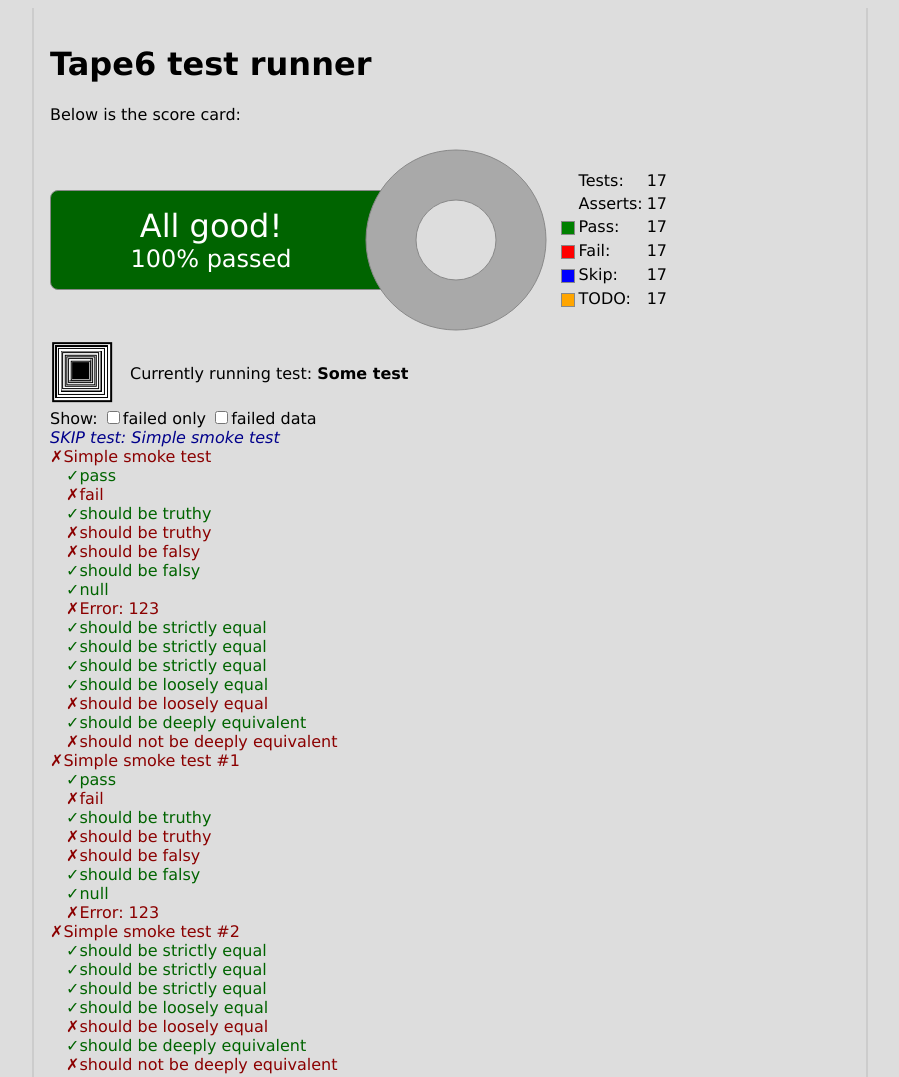
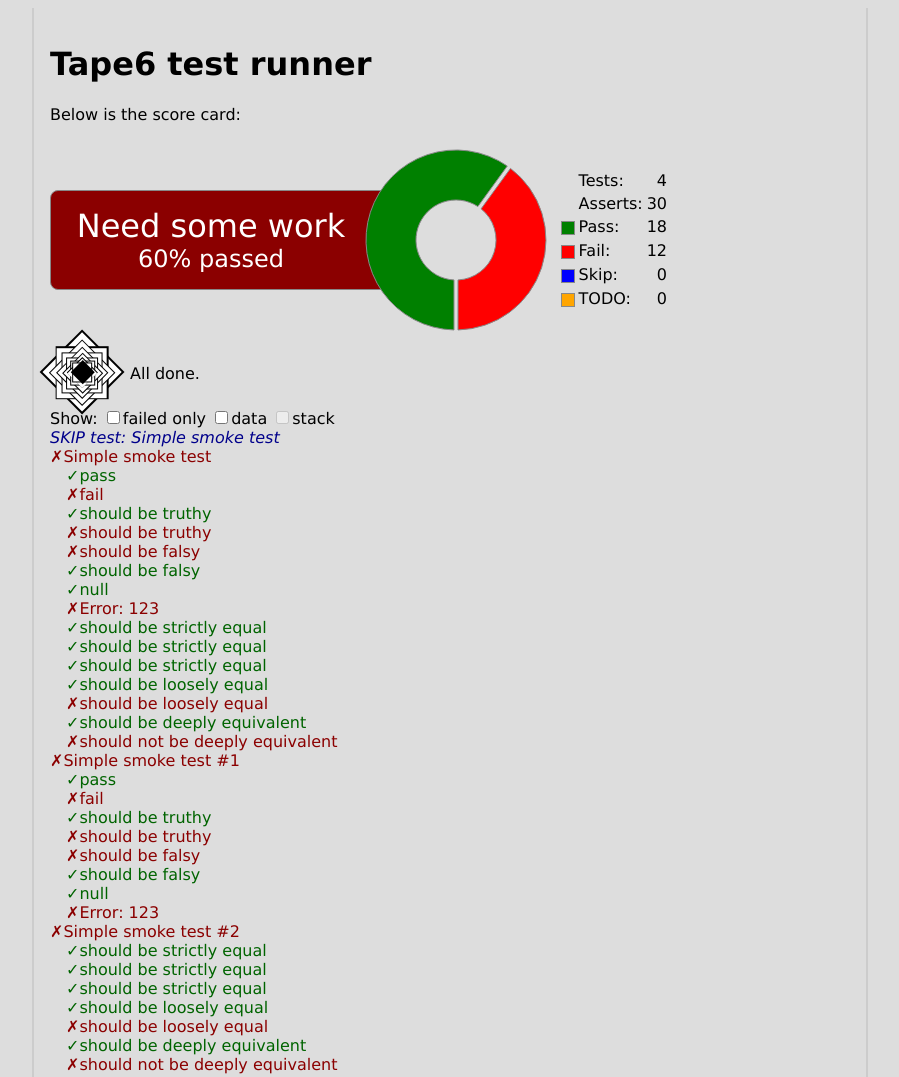
Before and after one commit to uhop/tape-six, a website with bundled scripts: page web/index.html in a window 1280 px wide. Shown: the top 1077 px of the page, without its empty margins (190-1089 px from the left). Built offline with nearby package versions, Linux system fonts and the light colour scheme.

Commit message:
More work on the web runner. WiP.

```diff
--- a/web/DashReporter.js
+++ b/web/DashReporter.js
@@ -1,15 +1,30 @@
+import {formatNumber} from '../src/utils/formatters.js';
+
 class DashReporter {
   constructor({renumberAsserts = false} = {}) {
     this.renumberAsserts = renumberAsserts;
     this.assertCounter = 0;
     this.depth = this.testCounter = this.assertCounter = this.successCounter = this.failureCounter = this.skipCounter = this.todoCounter = 0;
+    this.currentTest = this.lastAssert = '';
+    this.scoreNode = document.querySelector('.tape6 .score');
+    this.donutNode = this.scoreNode && this.scoreNode.querySelector('tape6-donut');
+    this.legendNode = document.querySelector('.tape6 .legend');
+    this.statusNode = document.querySelector('.tape6 .status');
+    this.running = true;
   }
   report(event) {
     switch (event.type) {
       case 'test':
         ++this.depth;
+        ++this.testCounter;
+        this.currentTest = event.name;
+        this.updateDashboard();
         break;
       case 'end':
+        if (!--this.depth) {
+          this.running = false;
+          this.updateDashboard();
+        }
         // summary
 
         // event.name && this.write('# finish: ' + event.name + ' # time=' + event.diffTime.toFixed(3) + 'ms', 'info');
@@ -25,8 +40,92 @@
         // this.write('# time=' + event.diffTime.toFixed(3) + 'ms', 'summary-info');
         break;
       case 'assert':
+        ++this.assertCounter;
+        event.fail && !event.skip && !event.todo ? ++this.failureCounter : ++this.successCounter;
+        event.skip && ++this.skipCounter;
+        event.todo && ++this.todoCounter;
+        this.lastAssert = event.name; // TODO: add fancier name
+        this.updateDashboard();
         break;
     }
+  }
+  updateDashboard() {
+    this.updateDonut();
+    this.updateLegend();
+    this.updateStatus();
+    this.updateScoreCard();
+  }
+  updateDonut() {
+    if (!this.donutNode) return;
+    this.donutNode.show([
+      {value: this.successCounter, className: 'success'},
+      {value: this.failureCounter, className: 'failure'},
+      {value: this.skipCounter, className: 'skipped'},
+      {value: this.todoCounter, className: 'todo'}
+    ]);
+  }
+  updateLegend() {
+    if (!this.legendNode) return;
+    let node = this.legendNode.querySelector('.legend-tests .value');
+    node && (node.innerHTML = formatNumber(this.testCounter));
+    node = this.legendNode.querySelector('.legend-asserts .value');
+    node && (node.innerHTML = formatNumber(this.assertCounter));
+    node = this.legendNode.querySelector('.legend-success .value');
+    node && (node.innerHTML = formatNumber(this.successCounter));
+    node = this.legendNode.querySelector('.legend-failure .value');
+    node && (node.innerHTML = formatNumber(this.failureCounter));
+    node = this.legendNode.querySelector('.legend-skipped .value');
+    node && (node.innerHTML = formatNumber(this.skipCounter));
+    node = this.legendNode.querySelector('.legend-todo .value');
+    node && (node.innerHTML = formatNumber(this.todoCounter));
+  }
+  updateStatus() {
+    if (!this.statusNode) return;
+    if (this.running) {
+      let node = this.statusNode.querySelector('tape6-spinner');
+      node.classList.remove('stop');
+      node = this.statusNode.querySelector('.status-test');
+      while(node.lastChild) node.removeChild(node.lastChild);
+      node.appendChild(document.createTextNode('Running test: '));
+      let bold = document.createElement('strong');
+      bold.appendChild(document.createTextNode(this.currentTest));
+      node.appendChild(bold);
+      node = this.statusNode.querySelector('.status-assert');
+      while(node.lastChild) node.removeChild(node.lastChild);
+      node.appendChild(document.createTextNode('Last assert: '));
+      bold = document.createElement('strong');
+      bold.appendChild(document.createTextNode(this.lastAssert));
+      node.appendChild(bold);
+    } else {
+      let node = this.statusNode.querySelector('tape6-spinner');
+      node.classList.add('stop');
+      node = this.statusNode.querySelector('.status-test');
+      while(node.lastChild) node.removeChild(node.lastChild);
+      node.appendChild(document.createTextNode('All done.'));
+      node = this.statusNode.querySelector('.status-assert');
+      while(node.lastChild) node.removeChild(node.lastChild);
+    }
+  }
+  updateScoreCard() {
+    if (!this.scoreNode) return;
+    const total = this.assertCounter - this.skipCounter,
+      fail = this.successCounter < total,
+      result = total > 0 ? formatNumber(100 * (this.successCounter / total), 1) : '100';
+    let node = this.scoreNode.querySelector('.text');
+    node.classList.remove('nothing');
+    if (fail) {
+      node.classList.remove('success-dark');
+      node.classList.add('failure-dark');
+    } else {
+      node.classList.remove('failure-dark');
+      node.classList.add('success-dark');
+    }
+    node = this.scoreNode.querySelector('.message');
+    while(node.lastChild) node.removeChild(node.lastChild);
+    node.appendChild(document.createTextNode(fail ? 'Need some work' : 'All good!'));
+    node = this.scoreNode.querySelector('.result');
+    while(node.lastChild) node.removeChild(node.lastChild);
+    node.appendChild(document.createTextNode(result + '% passed'));
   }
 }
 
--- a/web/DomReporter.js
+++ b/web/DomReporter.js
@@ -46,7 +46,7 @@
       case 'comment':
         {
           const comment = document.createElement('div');
-          comment.className = 'comment';
+          comment.className = 'comment text-comment';
           comment.appendChild(document.createTextNode(event.name));
           (this.current || this.root).appendChild(comment);
         }
@@ -131,7 +131,7 @@
               const row = document.createElement('div'),
                 name = document.createElement('span'),
                 value = document.createElement('pre');
-              row.className = 'data';
+              row.className = 'data stack';
               name.className = 'name';
               name.appendChild(document.createTextNode('stack:'));
               value.className = 'value';
--- a/web/index.html
+++ b/web/index.html
@@ -2,7 +2,7 @@
 <html>
   <head>
     <title>Tape6 test runner</title>
-    <meta name="viewport" content="width=device-width, inital-scale=1">
+    <meta name="viewport" content="width=device-width, inital-scale=1" />
     <link rel="stylesheet" href="./style.css" />
     <link rel="stylesheet" href="./tape6-hflip.css" />
     <script type="module" src="./tape6-hflip.js"></script>
@@ -18,61 +18,65 @@
     <div class="page-wrap">
       <h1>Tape6 test runner</h1>
       <p>Below is the score card:</p>
-      <div class="score-card">
-        <div class="status success-dark">
-          <div class="message">All good!</div>
-          <div class="result">100% passed</div>
+      <div class="score">
+        <div class="text nothing">
+          <div class="message">Awaiting&hellip;</div>
+          <div class="result">No results</div>
         </div>
-        <!-- <div class="status failure-dark">
+        <!-- <div class="text failure-dark">
         <div class="message">Need some work</div>
         <div class="result">46.8% passed</div>
       </div> -->
         <tape6-donut width="200" height="200"></tape6-donut>
-        <table class="total">
+        <table class="legend">
           <tbody>
-            <tr>
+            <tr class="legend-tests">
               <td><div>&nbsp;</div></td>
               <td>Tests:</td>
-              <td>17</td>
+              <td class="value">0</td>
             </tr>
-            <tr>
+            <tr class="legend-asserts">
               <td><div>&nbsp;</div></td>
               <td>Asserts:</td>
-              <td>17</td>
+              <td class="value">0</td>
             </tr>
-            <tr>
+            <tr class="legend-success">
               <td><div class="swatch success">&nbsp;</div></td>
               <td>Pass:</td>
-              <td>17</td>
+              <td class="value">0</td>
             </tr>
-            <tr>
+            <tr class="legend-failure">
               <td><div class="swatch failure">&nbsp;</div></td>
               <td>Fail:</td>
-              <td>17</td>
+              <td class="value">0</td>
             </tr>
-            <tr>
+            <tr class="legend-skipped">
               <td><div class="swatch skipped">&nbsp;</div></td>
               <td>Skip:</td>
-              <td>17</td>
+              <td class="value">0</td>
             </tr>
-            <tr>
+            <tr class="legend-todo">
               <td><div class="swatch todo">&nbsp;</div></td>
               <td>TODO:</td>
-              <td>17</td>
+              <td class="value">0</td>
             </tr>
           </tbody>
         </table>
       </div>
 
-      <div class="running">
+      <div class="status">
         <div><tape6-spinner depth="10"></tape6-spinner></div>
-        <div class="message">Currently running test: <strong>Some test</strong></div>
+        <div class="text">
+          <div class="status-test">Running test: <strong>some test</strong></div>
+          <div class="status-assert">Last assert: <strong>some assert</strong></div>
+        </div>
       </div>
 
       <form class="tools">
         Show:
         <label><input type="checkbox" name="failed-only" value="0" />failed only</label>
-        <label><input type="checkbox" name="show-data-failed" value="0" checked />failed data</label>
+        <label><input type="checkbox" name="show-data" value="0" />data</label>
+        <label><input type="checkbox" name="show-stack" value="0" />stack</label>
       </form>
 
       <div class="report collapse-passed"></div>
--- a/web/runner.js
+++ b/web/runner.js
@@ -3,6 +3,7 @@
 import State from '../src/State.js';
 import TapReporter from '../src/TapReporter.js';
 import DomReporter from './DomReporter.js';
+import DashReporter from './DashReporter.js';
 
 setConfiguredFlag(true); // we are running the show
 
@@ -31,21 +32,32 @@
   if (tools) {
     const report = document.querySelector('.tape6 .report'),
       failedOnly = tools.querySelector('input[name="failed-only"]'),
-      showData = tools.querySelector('input[name="show-data-failed"]');
+      showData = tools.querySelector('input[name="show-data"]'),
+      showStack = tools.querySelector('input[name="show-stack"]');
     failedOnly.checked = !!options.failureOnly;
     report.classList[options.failureOnly ? 'add' : 'remove']('failed-only');
     showData.checked = !!options.showData;
-    report.classList[options.showData ? 'remove' : 'add']('collapse-failed');
+    report.classList[options.showData ? 'remove' : 'add']('hide-data');
+    showStack.checked = !!options.showStack;
+    report.classList[options.showStack ? 'remove' : 'add']('hide-stack');
+    showStack.disabled = !options.showData;
     tools.onsubmit = () => false;
     tools.onclick = event => {
-      if (event.target === failedOnly) report.classList[event.target.checked ? 'add' : 'remove']('failed-only');
-      if (event.target === showData) report.classList[event.target.checked ? 'remove' : 'add']('collapse-failed');
+      if (event.target === failedOnly) {
+        report.classList[event.target.checked ? 'add' : 'remove']('failed-only');
+      } else if (event.target === showData) {
+        report.classList[event.target.checked ? 'remove' : 'add']('hide-data');
+        showStack.disabled = !event.target.checked;
+      } else if (event.target === showStack) {
+        report.classList[event.target.checked ? 'remove' : 'add']('hide-stack');
+      }
     };
   }
 
   const tapReporter = new TapReporter({useJson: true}),
-    domReporter = new DomReporter({root: document.querySelector('.tape6 .report')});
-  setReporter(event => (tapReporter.report(event), domReporter.report(event)));
+    domReporter = new DomReporter({root: document.querySelector('.tape6 .report')}),
+    dashReporter = new DashReporter();
+  setReporter(event => (tapReporter.report(event), domReporter.report(event), dashReporter.report(event)));
 
   const donut = document.querySelector('tape6-donut');
   donut.show([{value: 0, className: 'nothing'}], {
--- a/web/style.css
+++ b/web/style.css
@@ -1,8 +1,9 @@
-/* General */
+/* general */
 
 body.tape6 {
   background: #ddd;
   font-family: Verdana, Geneva, Tahoma, sans-serif;
+  overflow-y: scroll;
 }
 
 .tape6 .page-wrap {
@@ -49,19 +50,39 @@
   fill: darkgray;
 }
 
-/* Score card */
+.tape6 .text-success {
+  color: darkgreen;
+}
+.tape6 .text-success:before {
+  content: '\2713';
+}
+.tape6 .text-failure {
+  color: darkred;
+}
+.tape6 .text-failure:before {
+  content: '\2717';
+}
+.tape6 .text-skipped {
+  color: blue;
+}
+.tape6 .text-comment {
+  color: darkblue;
+  font-style: italic;
+}
 
-.tape6 .score-card {
+/* score card */
+
+.tape6 .score {
   display: flex;
   align-items: center;
 }
-.tape6 .score-card > * {
+.tape6 .score > * {
   margin-right: 0.1em;
 }
-.tape6 .score-card > *:last-child {
+.tape6 .score > *:last-child {
   margin-right: 0;
 }
-.tape6 .score-card .status {
+.tape6 .score .text {
   display: flex;
   flex-direction: column;
   align-items: center;
@@ -72,33 +93,37 @@
   border-radius: 0.25em;
   margin-right: -1.625em;
 }
-.tape6 .score-card .status .result {
+.tape6 .score .text .result {
   font-size: 75%;
 }
-.tape6 .score-card tape6-donut {
+.tape6 .score tape6-donut {
   z-index: 2;
 }
 
 /* donut */
 
-.tape6 .score-card tape6-donut {
+.tape6 .score tape6-donut {
   margin-left: 0.25em;
 }
 
-/* total */
+/* legend */
 
-.tape6 .total {
+.tape6 .legend {
   font-size: 12pt;
   font-weight: normal;
 }
 
-.tape6 .total .swatch {
+.tape6 .legend .swatch {
   display: inline-block;
   width: 0.75em;
   height: 0.75em;
   border: 1px solid #888;
   position: relative;
   top: 0.25em;
+}
+
+.tape6 .legend .value {
+  text-align: right;
 }
 
 /* spinner */
@@ -108,59 +133,57 @@
   height: 64px;
 }
 
-/* running */
+/* status */
 
-.tape6 .running {
+.tape6 .status {
   display: flex;
   align-items: center;
 }
 
-.tape6 .running .message {
+.tape6 .status .status-test,
+.tape6 .status .status-assert {
   margin-left: 1em;
 }
 
 /* report */
 
-.tape6 .report .test > *, .tape6 .report .test .assert > * {
+.tape6 .report .test > *,
+.tape6 .report .test .assert > * {
   margin-left: 1em;
 }
 
-.tape6 .report .test > .header, .tape6 .report .test .assert > .header {
+.tape6 .report .test > .header,
+.tape6 .report .test .assert > .header {
   margin-left: 0;
 }
 
-.tape6 .report .test.passed > .header, .tape6 .report .test .assert.passed > .header {
-  color: darkgreen;
-}
-.tape6 .report .test.passed > .header:before, .tape6 .report .test .assert.passed > .header:before {
-  content: "\2713";
-}
-
-.tape6 .report .test.failed > .header, .tape6 .report .test .assert.failed > .header {
-  color: darkred;
-}
-.tape6 .report .test.failed > .header:before, .tape6 .report .test .assert.failed > .header:before {
-  content: "\2717";
-}
-
-.tape6 .report.failed-only .test.passed, .tape6 .report.failed-only .test .assert.passed {
+.tape6 .report.failed-only .test.passed,
+.tape6 .report.failed-only .test .assert.passed,
+.tape6 .report.collapse-passed .test .assert.passed .data,
+.tape6 .report.collapse-passed .test .assert.passed .stack,
+.tape6 .report.hide-data .test .assert.failed .data,
+.tape6 .report.hide-stack .test .assert.failed .stack {
   display: none;
 }
 
-.tape6 .report.collapse-passed .test .assert.passed .data {
-  display: none;
+.tape6 .report .test.passed > .header,
+.tape6 .report .test .assert.passed > .header {
+  color: darkgreen;
 }
-
-.tape6 .report.collapse-failed .test .assert.failed .data {
-  display: none;
+.tape6 .report .test.passed > .header:before,
+.tape6 .report .test .assert.passed > .header:before {
+  content: '\2713';
+}
+.tape6 .report .test.failed > .header,
+.tape6 .report .test .assert.failed > .header {
+  color: darkred;
+}
+.tape6 .report .test.failed > .header:before,
+.tape6 .report .test .assert.failed > .header:before {
+  content: '\2717';
 }
 
 .tape6 .report .test .assert .data > pre {
   margin-top: 0;
   margin-left: 1em;
 }
-
-.tape6 .report .comment {
-  color: darkblue;
-  font-style: italic;
-}
```
